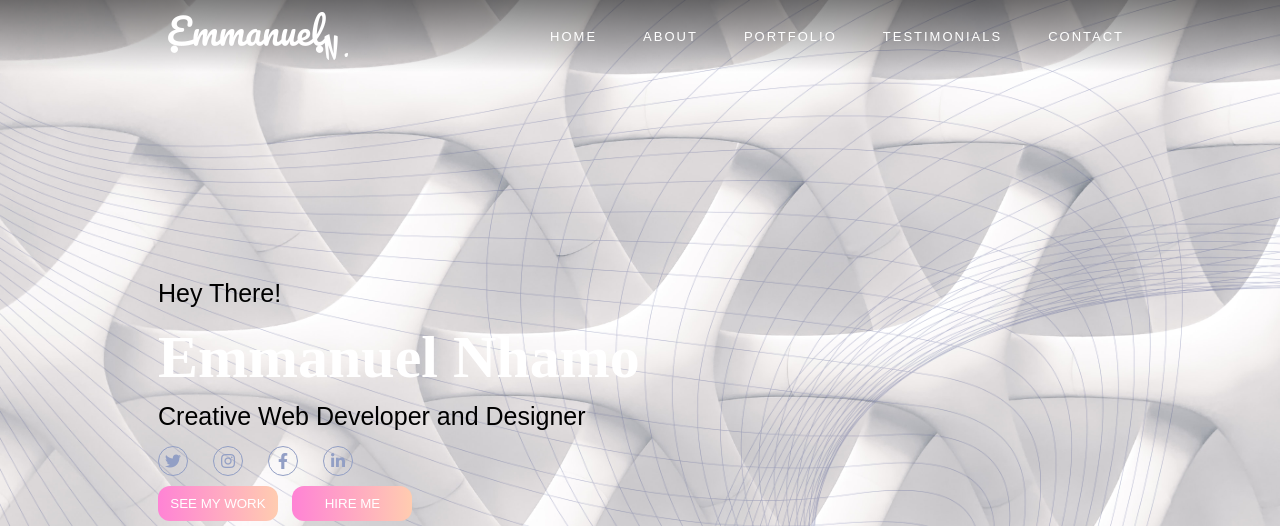
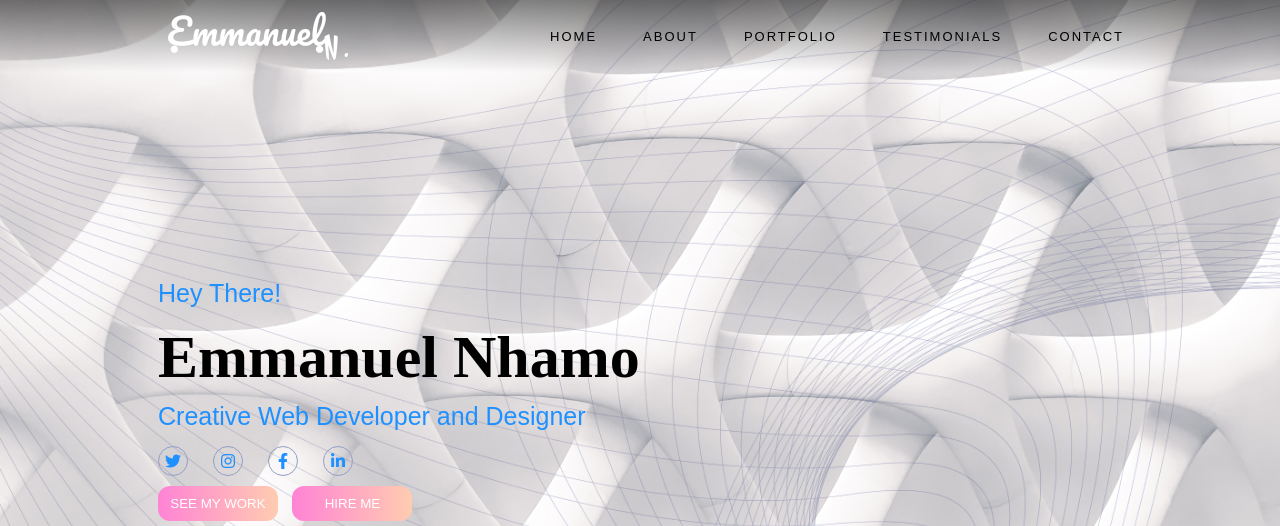
Before and after one commit to ntawandae/emmanuel, a plain HTML site: page index.html in a window 1280 px wide. Shown: the top 526 px of the page. Drawn offline with nearby package versions, Linux system fonts and the light colour scheme.

Commit message:
Update styles.css

```diff
--- a/css/styles.css
+++ b/css/styles.css
@@ -118,7 +118,7 @@ transition: transform .5s;
 }
 .nav-link{
   display: block;
-  color: #fff;
+  color: black;
   text-transform: uppercase;
   font-size: 1.2rem;
   letter-spacing: 2px;
@@ -178,13 +178,13 @@ z-index: -1;
 }
 .title{
 font-size: 6rem;
-color: #fff;
+color: black;
 margin-bottom: 1rem;
 font-family: "Rufina",serif;
 }
 .paragraph{
     font-size: 2.5rem;
-/*color: #929fc5;*/
+color: dodgerblue;
 margin-bottom: 1.5rem;
 }
 .cta input{
@@ -211,7 +211,7 @@ margin-bottom: 1.5rem;
 }
 
 .social-link{
-  color: #929fc5;
+  color: dodgerblue;
   width: 3rem;
   height: 3rem;
   border: 1px solid #929fc5;
```
